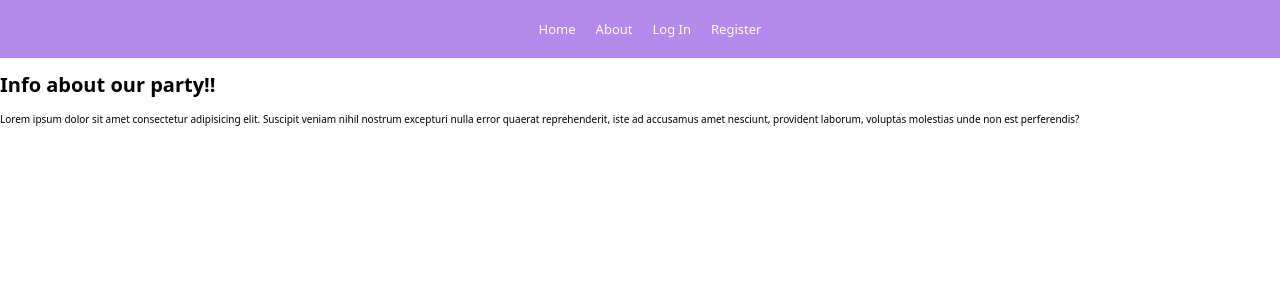
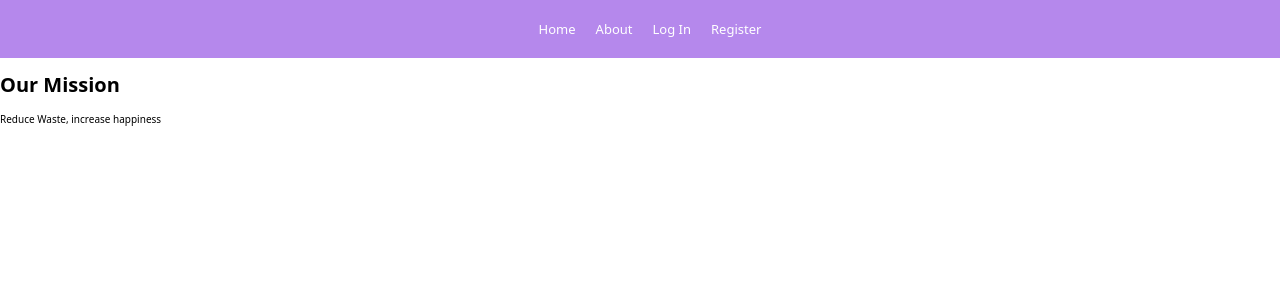
Before and after one commit to Haziq12/Boxd, a Flask app: page /info in a window 1280 px wide. Shown: the top 300 px of the page. Run offline with Flask 2, Linux system fonts and the light colour scheme; parts of the project's set-up code (start-up, migrations or seed data) failed here and were passed over.

Commit message:
add stylsheet to info page

```diff
--- a/myapp/__init__.py
+++ b/myapp/__init__.py
@@ -18,8 +18,8 @@ app.config['SECRET_KEY'] = os.getenv('SECRET_KEY')
 
 
 # set up connection to db
-# app.config['SQLALCHEMY_DATABASE_URI'] = "postgresql://localhost:5432/project4"
-app.config['SQLALCHEMY_DATABASE_URI'] = os.getenv('DATABASE_URL').replace("://", "ql://", 1)
+app.config['SQLALCHEMY_DATABASE_URI'] = "postgresql://localhost:5432/project4"
+# app.config['SQLALCHEMY_DATABASE_URI'] = os.getenv('DATABASE_URL').replace("://", "ql://", 1)
 app.config['SQLALCHEMY_TRACK_MODIFICATIONS'] = False
 
 db = SQLAlchemy(app)
--- a/myapp/templates/info.html
+++ b/myapp/templates/info.html
@@ -1,8 +1,11 @@
 {% extends "base.html" %}
 {% block content %}
+
+<link rel="stylesheet" href="{{url_for('static', filename='./styles/info.css')}}" />
+
     <div class="jumbotron">
-        <h1>Info about our party!!</h1>
-        <p>Lorem ipsum dolor sit amet consectetur adipisicing elit. Suscipit veniam nihil nostrum excepturi nulla error quaerat reprehenderit, iste ad accusamus amet nesciunt, provident laborum, voluptas molestias unde non est perferendis?</p>
+        <h1>Our Mission</h1>
+        <p>Reduce Waste, increase happiness</p>
     </div>
 
 {% endblock %}
```
Also changed, not shown: myapp/static/styles/info.css (added).
